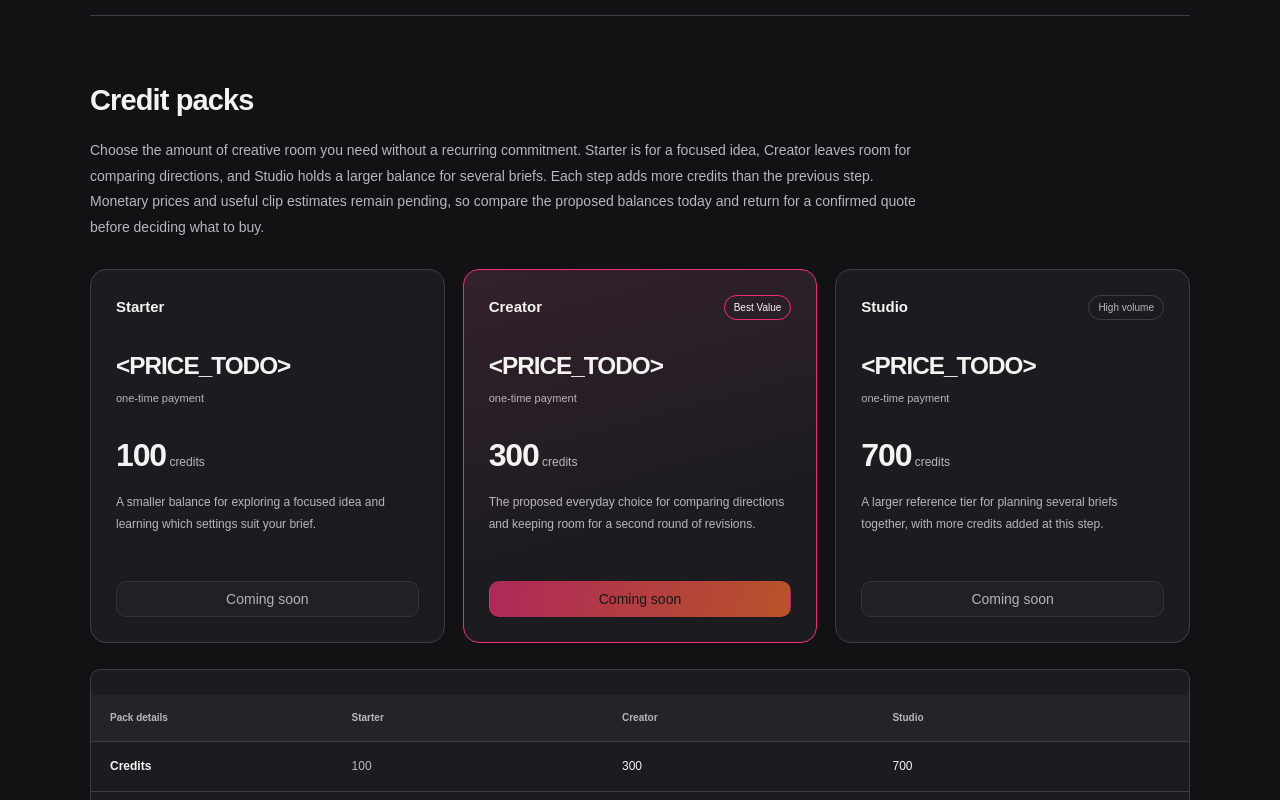
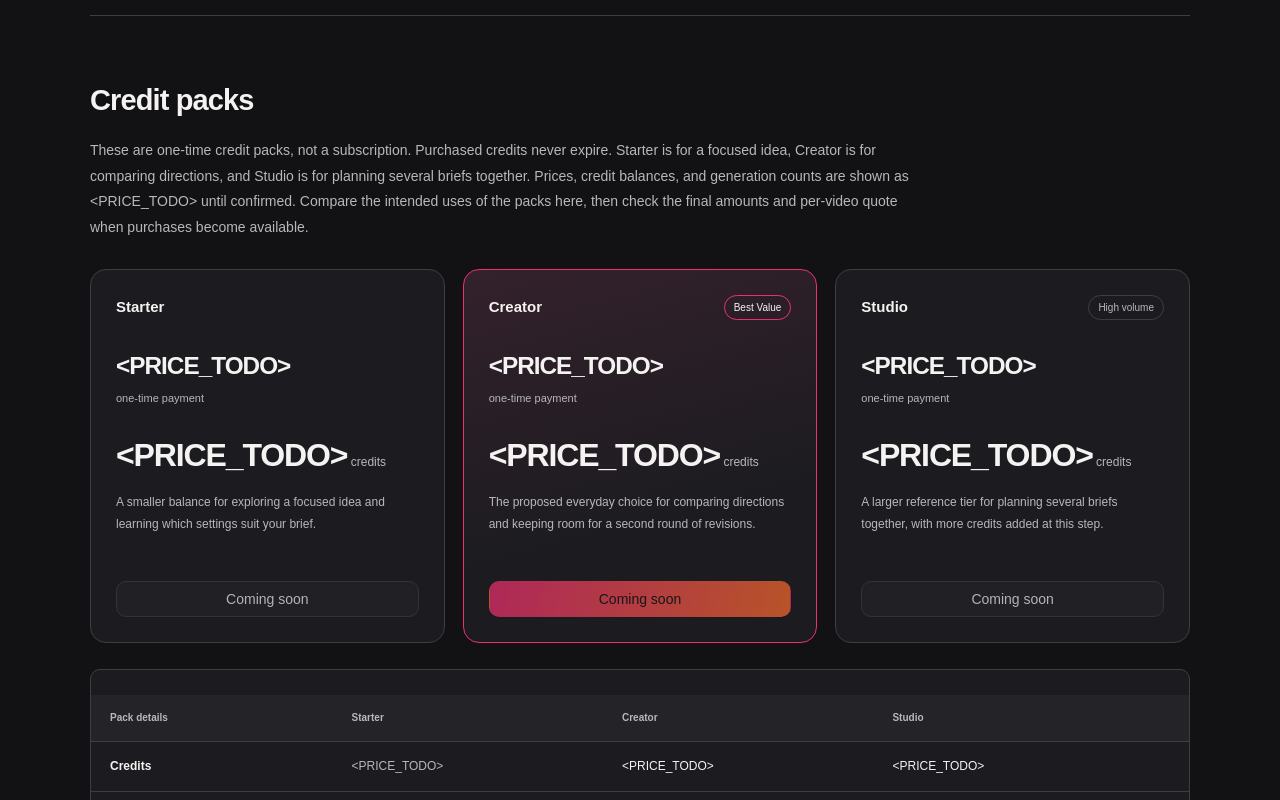
Before and after one commit to diegobona/Minimax-H31, a Next.js app in the folder apps/next-app/: page /minimax-h3.1-pricing in a window 1280 px wide. Shown: the part 460-1260 px from the top of the page. Built offline with nearby package versions, Linux system fonts and the light colour scheme; a web font is replaced by a local one.

Commit message:
统一三档定价占位与积分说明（content/pricing.ts）

```diff
--- a/apps/next-app/content/pricing.ts
+++ b/apps/next-app/content/pricing.ts
@@ -20,19 +20,19 @@ export const pricingContent = {
   },
   packs: {
     heading: 'Credit packs',
-    introduction: 'Choose the amount of creative room you need without a recurring commitment. Starter is for a focused idea, Creator leaves room for comparing directions, and Studio holds a larger balance for several briefs. Each step adds more credits than the previous step. Monetary prices and useful clip estimates remain pending, so compare the proposed balances today and return for a confirmed quote before deciding what to buy.',
+    introduction: 'These are one-time credit packs, not a subscription. Purchased credits never expire. Starter is for a focused idea, Creator is for comparing directions, and Studio is for planning several briefs together. Prices, credit balances, and generation counts are shown as <PRICE_TODO> until confirmed. Compare the intended uses of the packs here, then check the final amounts and per-video quote when purchases become available.',
     priceUnit: 'one-time payment',
     creditsLabel: 'credits',
     button: 'Coming soon',
     buttonExplanation: 'Purchases are not enabled yet',
     items: [
-      { id: 'starter', name: 'Starter', credits: 100, price: PRICE_TODO, badge: '', description: 'A smaller balance for exploring a focused idea and learning which settings suit your brief.', featured: false },
-      { id: 'creator', name: 'Creator', credits: 300, price: PRICE_TODO, badge: 'Best Value', description: 'The proposed everyday choice for comparing directions and keeping room for a second round of revisions.', featured: true },
-      { id: 'studio', name: 'Studio', credits: 700, price: PRICE_TODO, badge: 'High volume', description: 'A larger reference tier for planning several briefs together, with more credits added at this step.', featured: false },
+      { id: 'starter', name: 'Starter', credits: PRICE_TODO, price: PRICE_TODO, badge: '', description: 'A smaller balance for exploring a focused idea and learning which settings suit your brief.', featured: false },
+      { id: 'creator', name: 'Creator', credits: PRICE_TODO, price: PRICE_TODO, badge: 'Best Value', description: 'The proposed everyday choice for comparing directions and keeping room for a second round of revisions.', featured: true },
+      { id: 'studio', name: 'Studio', credits: PRICE_TODO, price: PRICE_TODO, badge: 'High volume', description: 'A larger reference tier for planning several briefs together, with more credits added at this step.', featured: false },
     ],
     columns: ['Pack details', 'Starter', 'Creator', 'Studio'],
     rows: [
-      { label: 'Credits', values: ['100', '300', '700'] },
+      { label: 'Credits', values: [PRICE_TODO, PRICE_TODO, PRICE_TODO] },
       { label: 'Estimated videos', values: [PRICE_TODO, PRICE_TODO, PRICE_TODO] },
       { label: 'Estimated total seconds', values: [PRICE_TODO, PRICE_TODO, PRICE_TODO] },
       { label: 'Credit expiry', values: ['never expire', 'never expire', 'never expire'] },
```
